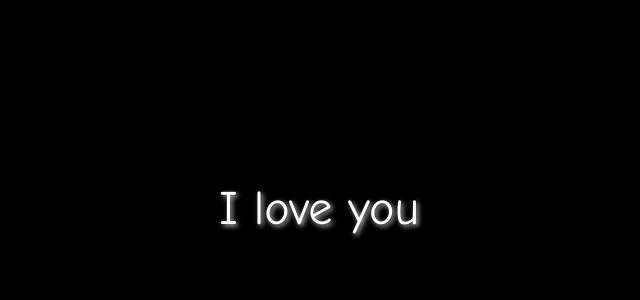
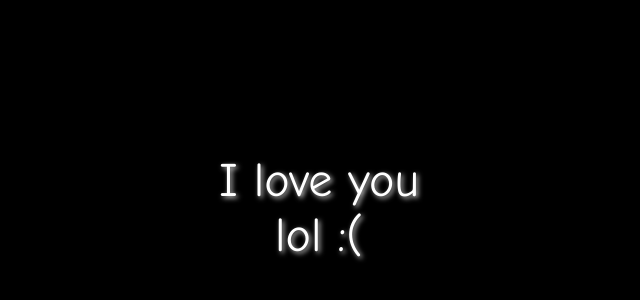
Before and after one commit to schninnaa/schnina, a plain HTML site: page second.html in a window 1280 px wide. Shown: the part 192-492 px from the top of the page, without its empty margins (321-961 px from the left). Drawn offline with Linux system fonts and the light colour scheme.

Commit message:
Update second.html

```diff
--- a/second.html
+++ b/second.html
@@ -8,6 +8,7 @@
         body {
             background-color: black;
             display: flex;
+            flex-direction: column;
             justify-content: center;
             align-items: center;
             height: 100vh;
@@ -19,6 +20,7 @@
             color: white;
             font-size: 3em;
             text-shadow: 2px 2px 5px rgba(255, 255, 255, 0.8);
+            text-align: center;
             z-index: 1;
         }
         .floating-image {
@@ -31,8 +33,11 @@
     </style>
 </head>
 <body>
-    <div class="message">I love you</div>
-    <img src="IMG_4329.jpeg" alt="Floating Image" class="floating-image" id="floatingImage">
+    <div class="message">
+        <div>I love you</div>
+        <div>lol :(</div>
+    </div>
+    <img src="path/to/your/image.jpg" alt="Floating Image" class="floating-image" id="floatingImage">
 
     <script>
         const img = document.getElementById('floatingImage');
```
